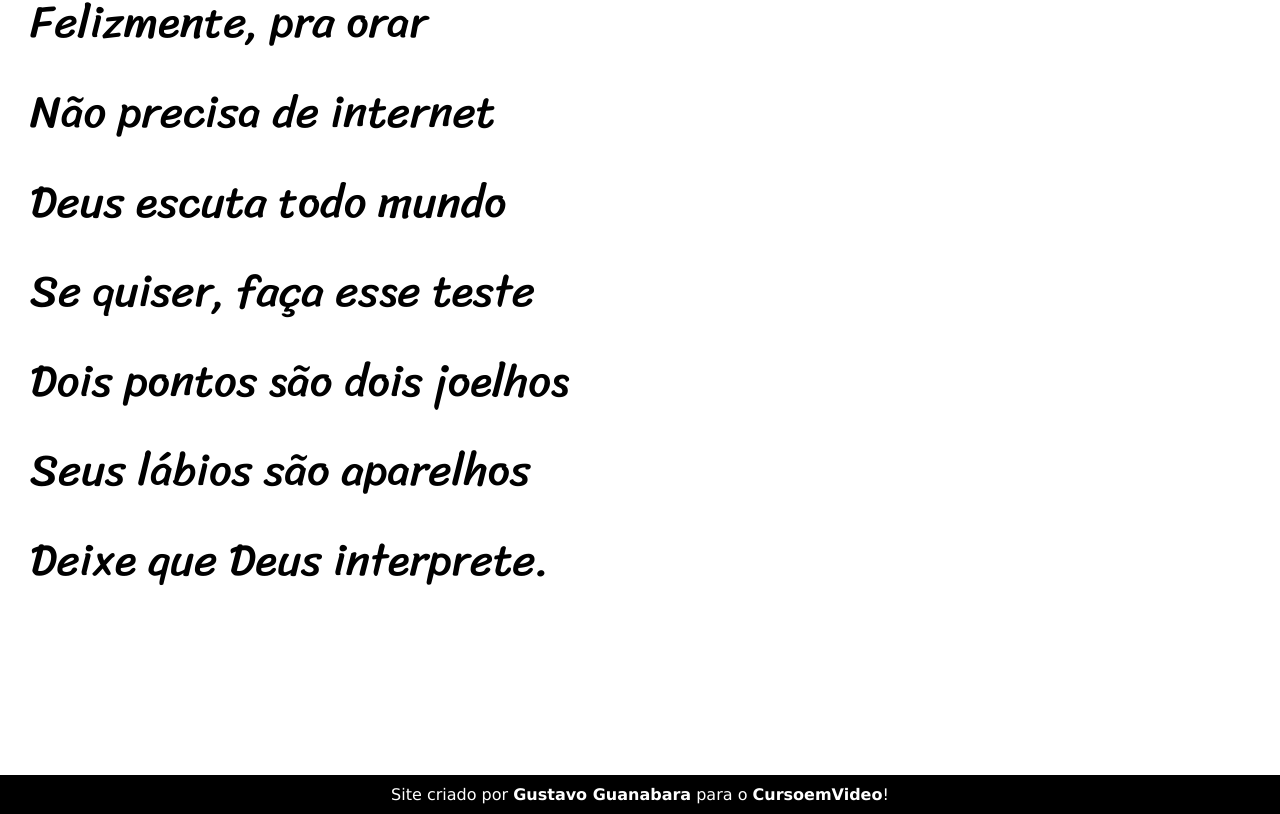
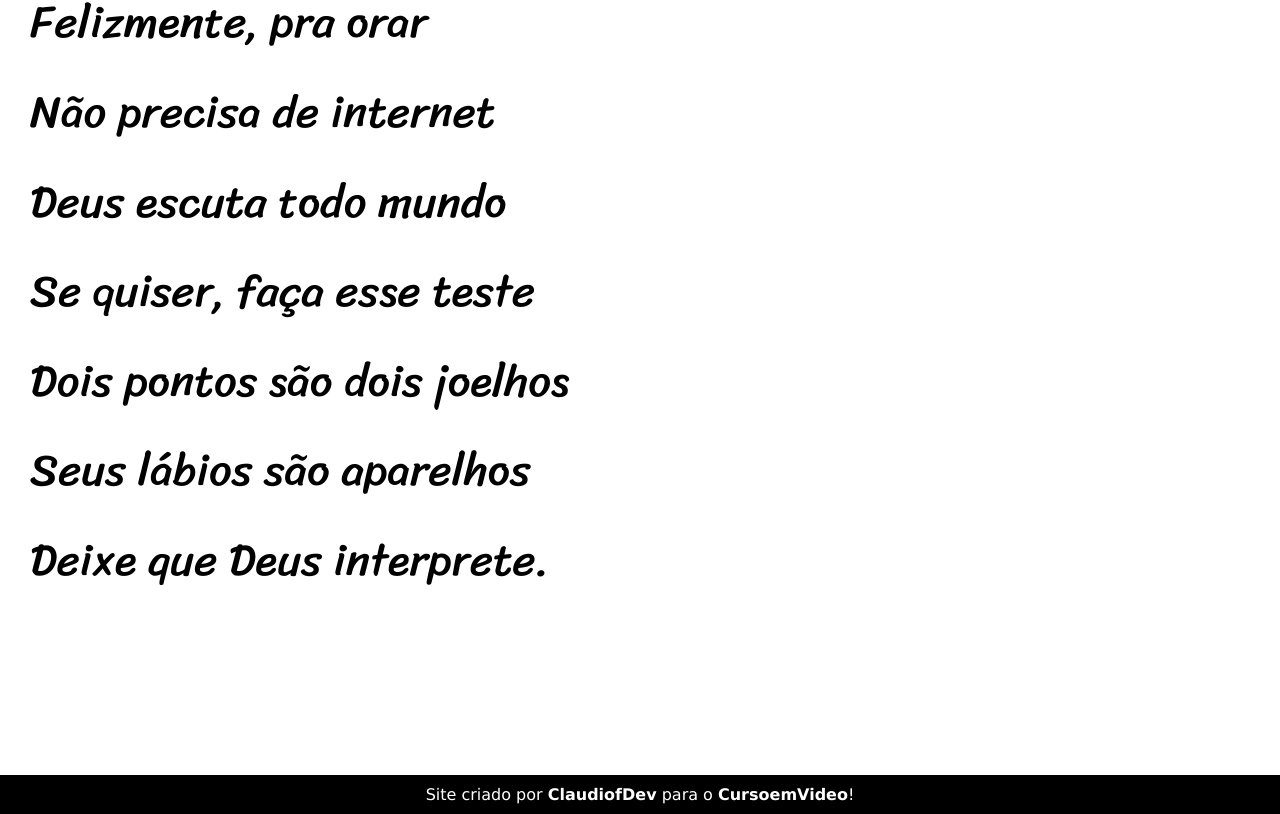
Before and after one commit to ClaudiofDev/projeto-cordel, a plain HTML site: page index.html in a window 1280 px wide. Shown: the part 5143-5957 px from the top of the page. Drawn offline with Linux system fonts and the light colour scheme; files whose address does not match are found by name.

Commit message:
Update index.html

```diff
--- a/index.html
+++ b/index.html
@@ -105,7 +105,7 @@
     </section>
 
     <footer>
-        <p>Site criado por <a href="https://gustavoguanabara.github.io" target="_blank">Gustavo Guanabara</a> para o <a href="https://www.cursoemvideo.com.br">CursoemVideo</a>!</p>
+        <p>Site criado por <a href="https://ClaudiofDev.github.io" target="_blank">ClaudiofDev</a> para o <a href="https://www.cursoemvideo.com.br">CursoemVideo</a>!</p>
     </footer>
 </body>
 </html>
```
